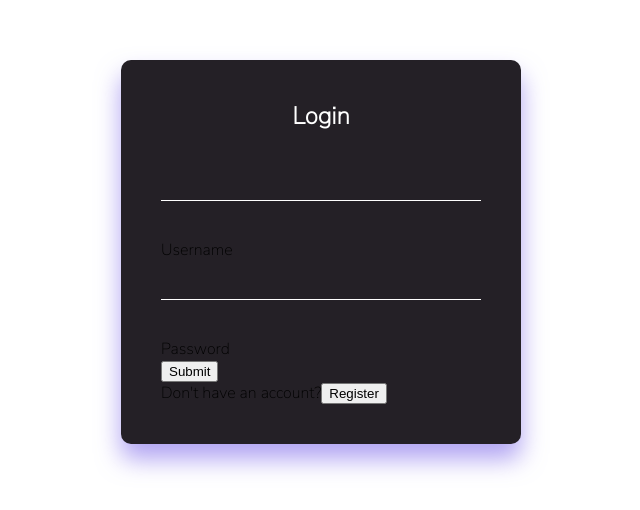
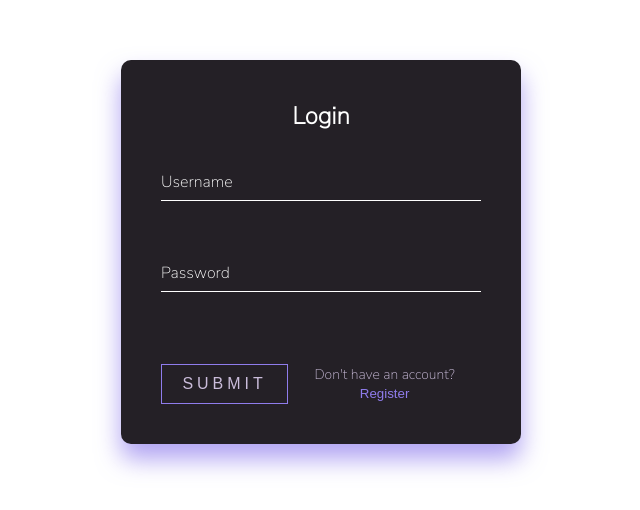
Before and after one commit to posternaka/youtube-app, a React (Create React App) app: page / in a window 1280 px wide. Shown: the part 148-658 px from the top of the page, without its empty margins (319-959 px from the left). Built offline with nearby package versions, Linux system fonts and the light colour scheme.

Commit message:
additional styles for auth

```diff
--- a/src/pages/Authorization.tsx
+++ b/src/pages/Authorization.tsx
@@ -7,14 +7,14 @@ const Authorization = () => {
       <h2>Login</h2>
       <form>
         <div className='user'>
-          <input type="text" name="" required/>
+          <input type="text" name="" required />
           <label>Username</label>
         </div>
         <div className='user'>
-          <input type="password" name="" required/>
+          <input type="password" name="" required />
           <label>Password</label>
         </div>
-        <div className='button-form'>
+        <div className='button'>
           <button id="submit">Submit</button>
           <div id="register">
             Don't have an account?
--- a/src/styles/style.scss
+++ b/src/styles/style.scss
@@ -22,16 +22,79 @@
         text-align: center;
     }
 
-    input {
+    .user input {
         position: relative;
         width: 100%;
         padding: 10px 0;
         font-size: 16px;
         color: #fff;
-        margin-bottom: 38px;
+        margin-bottom: 30px;
         border: none;
         border-bottom: 1px solid #fff;
         outline: none;
         background: transparent;
+
+        &:focus~label, &:valid~label {
+           top: -85px;
+            left: 0;
+            color: #8F7CEC;
+            font-size: 12px;
+        }
+    }
+
+    label {
+        position: relative;
+        left: 0;
+        top: -60px;
+        padding: 10px 0;
+        font-size: 16px;
+        color: #fff;
+        pointer-events: none;
+        transition: 0.5s;
+    }
+
+    #submit {
+        background: #242026;
+        padding: 10px 20px;
+        color: #CBBDDB;
+        font-size: 16px;
+        text-decoration: none;
+        text-transform: uppercase;
+        overflow: hidden;
+        transition: 0.5s;
+        letter-spacing: 4px;
+        border: 1px solid #8F7CEC;
+        margin: auto;
+
+        &:hover {
+            background: #8F7CEC;
+            color: #fff;
+            border-radius: 5px;
+            box-shadow: 0 0 5px #8F7CEC, 0 0 25px #8F7CEC, 0 0 50px #8F7CEC, 0 0 100px #8F7CEC;
+        }
+    }
+
+    .button {
+        display: flex;
+        flex-direction: row;
+        margin-top: 20px;
+
+        #register {
+            font-size: 14px;
+            text-decoration: none;
+            color: #CBBDDB;
+            margin: auto;
+            width: 60%;
+            text-align: center;
+
+            button {
+                cursor: pointer;
+                border: none;
+                background: #242026;
+                margin: auto;
+                color: #8F7CEC;
+                text-decoration: none;
+            }
+        }
     }
 }
```
